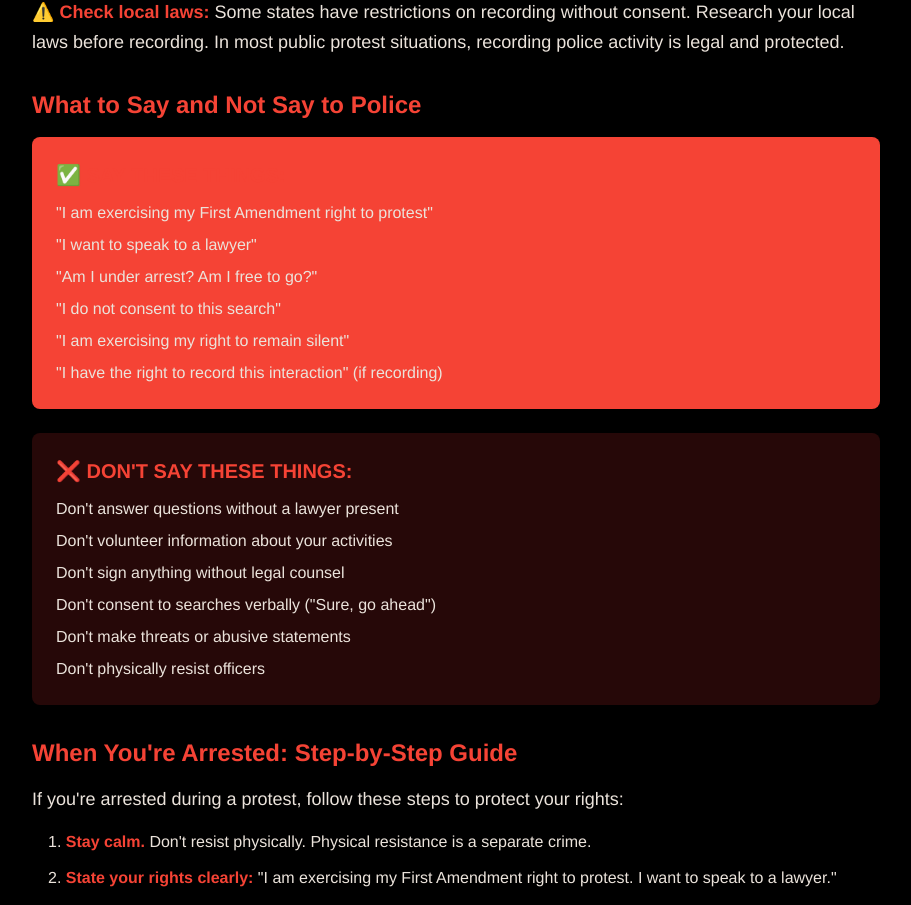
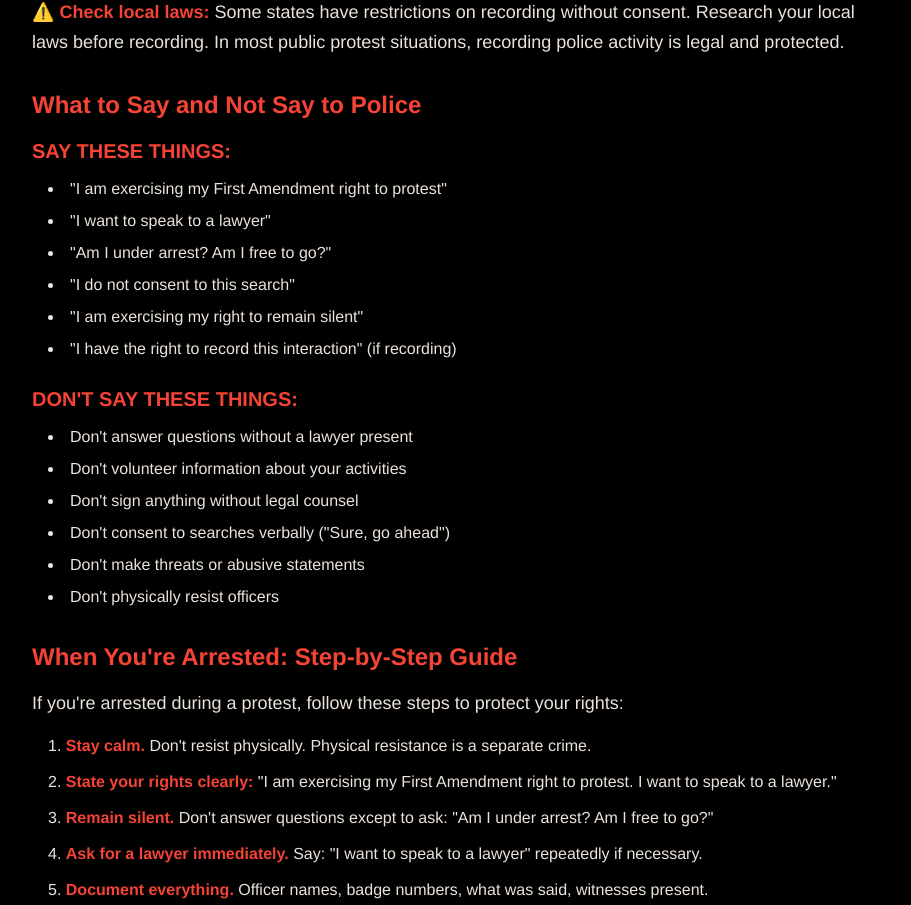
Before and after one commit to thedanperry/LibertyGuard-Website, a Next.js app: page /know-your-rights in a window 1280 px wide. Shown: the part 2680-3585 px from the top of the page, without its empty margins (184-1095 px from the left). Built offline with nearby package versions, Linux system fonts and the light colour scheme.

Commit message:
Remove checkmarks and red boxes from know your rights page

```diff
--- a/src/app/know-your-rights/page.tsx
+++ b/src/app/know-your-rights/page.tsx
@@ -139,9 +139,9 @@ export default function KnowYourRightsPage() {
 
           <section>
             <h2 className="text-2xl font-bold text-climate-red mb-4">What to Say and Not Say to Police</h2>
-            <div className="bg-climate-red bg-opacity-10 p-6 rounded-lg mb-6">
-              <h3 className="text-xl font-bold text-climate-red mb-3">✅ SAY THESE THINGS:</h3>
-              <ul className="space-y-2">
+            <div className="mb-6">
+              <h3 className="text-xl font-bold text-climate-red mb-3">SAY THESE THINGS:</h3>
+              <ul className="list-disc list-inside space-y-2 ml-4">
                 <li>"I am exercising my First Amendment right to protest"</li>
                 <li>"I want to speak to a lawyer"</li>
                 <li>"Am I under arrest? Am I free to go?"</li>
@@ -150,9 +150,9 @@ export default function KnowYourRightsPage() {
                 <li>"I have the right to record this interaction" (if recording)</li>
               </ul>
             </div>
-            <div className="bg-red-900 bg-opacity-30 p-6 rounded-lg mb-6">
-              <h3 className="text-xl font-bold text-climate-red mb-3">❌ DON'T SAY THESE THINGS:</h3>
-              <ul className="space-y-2">
+            <div className="mb-6">
+              <h3 className="text-xl font-bold text-climate-red mb-3">DON'T SAY THESE THINGS:</h3>
+              <ul className="list-disc list-inside space-y-2 ml-4">
                 <li>Don't answer questions without a lawyer present</li>
                 <li>Don't volunteer information about your activities</li>
                 <li>Don't sign anything without legal counsel</li>
```
